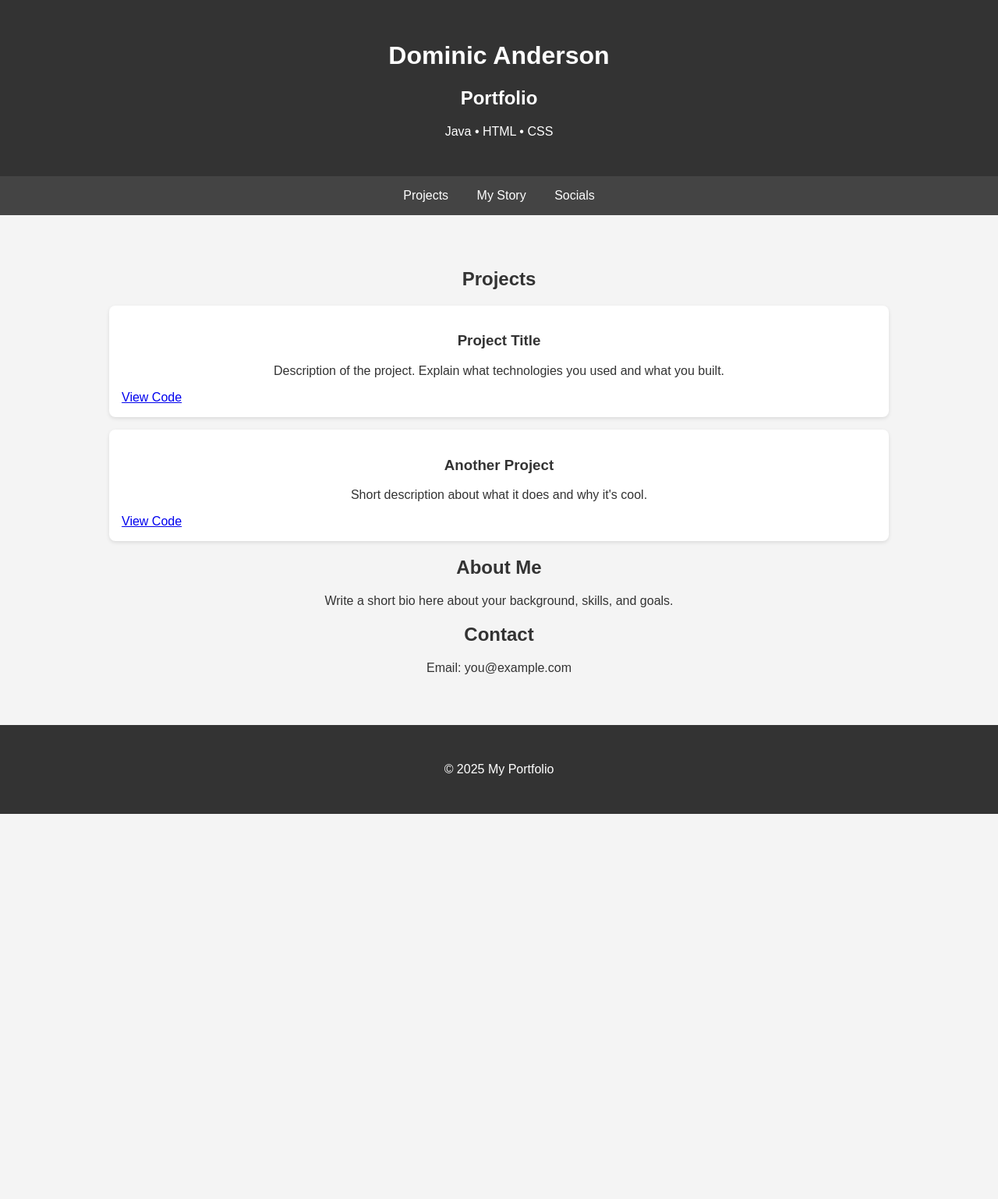
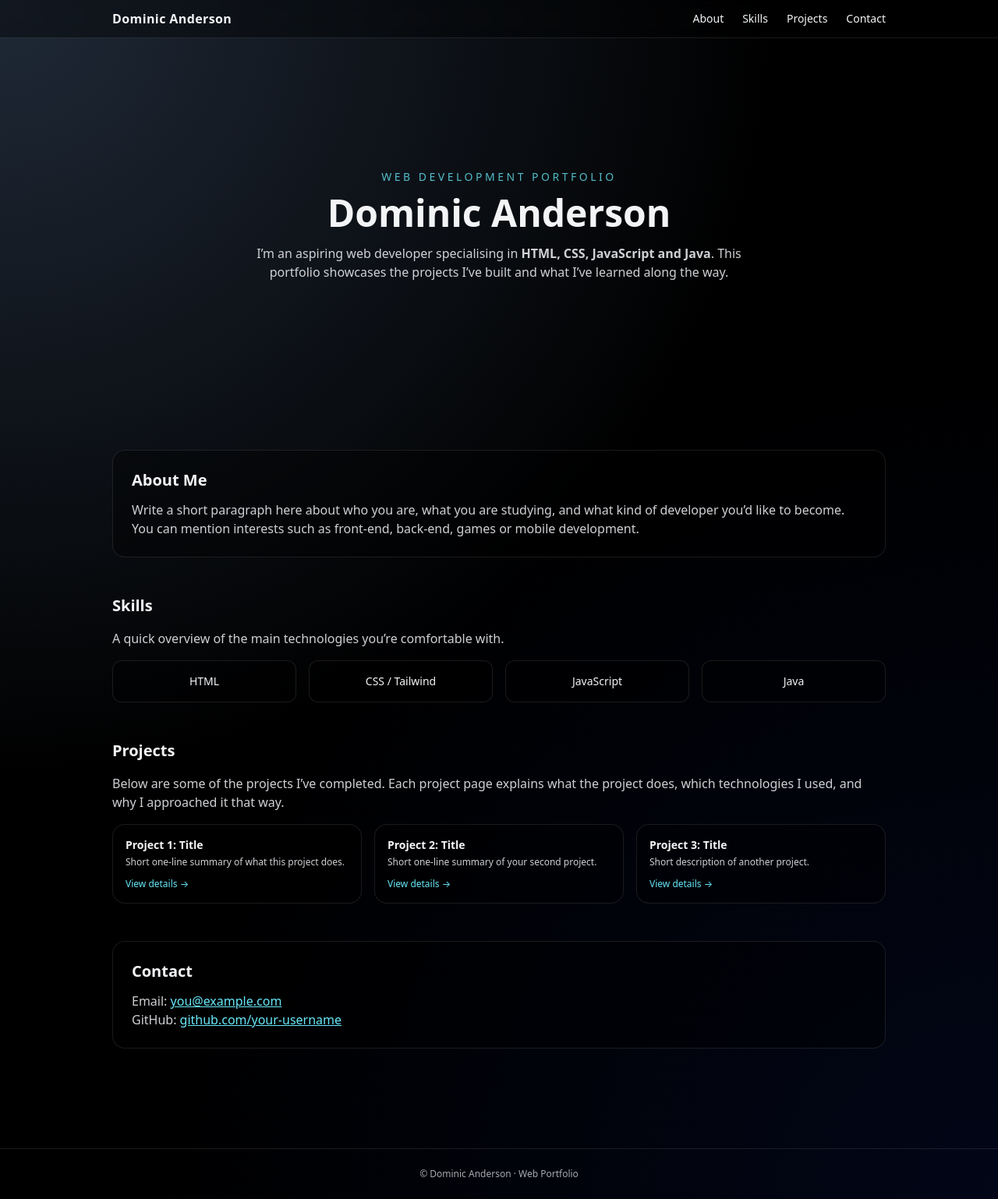
Before and after one commit to dga2102/w4-portfolio, a plain HTML site: page index.html in a window 1280 px wide. Shown: the whole page at 78% size. Before the commit the page ends 1044 px from the top, so only its background shows below. Drawn offline with nearby package versions, Linux system fonts and the light colour scheme.

Commit message:
main skeleton and background added

```diff
--- a/index.html
+++ b/index.html
@@ -3,103 +3,158 @@
 <head>
   <meta charset="UTF-8" />
   <meta name="viewport" content="width=device-width, initial-scale=1.0" />
-  <title>My Portfolio</title>
-  <style>
-    h1, h2, h3, p {
-      text-align: center;
-    }
-    body {
-      font-family: Arial, sans-serif;
-      margin: 0;
-      background: #f4f4f4;
-      color: #333;
-    }
+  <title>Dominic Anderson | Web Portfolio</title>
 
-    header {
-      background: #333;
-      color: #fff;
-      padding: 2rem;
-      text-align: center;
-    }
+  <!-- Tailwind CSS CDN -->
+  <script src="https://cdn.tailwindcss.com"></script>
 
-    nav {
-      background: #444;
-      padding: 1rem;
-      text-align: center;
-    }
+  <!-- Your custom CSS -->
+  <link rel="stylesheet" href="style.css" />
+</head>
+<body class="text-gray-100">
 
-    nav a {
-      color: #fff;
-      margin: 0 1rem;
-      text-decoration: none;
-    }
+  <div class="min-h-screen">
+    <!-- NAVBAR -->
+    <header class="backdrop-blur bg-black/40 sticky top-0 z-20 border-b border-white/10">
+      <nav class="max-w-5xl mx-auto flex items-center justify-between px-4 py-3">
+        <a href="index.html" class="font-semibold tracking-wide">
+          Dominic Anderson
+        </a>
 
-    .container {
-      max-width: 1000px;
-      margin: 2rem auto;
-      padding: 1rem;
-    }
+        <!-- Desktop links -->
+        <ul id="nav-links" class="hidden md:flex gap-6 text-sm">
+          <li><a href="#about" class="hover:text-cyan-300">About</a></li>
+          <li><a href="#skills" class="hover:text-cyan-300">Skills</a></li>
+          <li><a href="#projects" class="hover:text-cyan-300">Projects</a></li>
+          <li><a href="#contact" class="hover:text-cyan-300">Contact</a></li>
+        </ul>
 
-    .project {
-      background: #fff;
-      padding: 1rem;
-      margin-bottom: 1rem;
-      border-radius: 8px;
-      box-shadow: 0 2px 5px rgba(0,0,0,0.1);
-    }
+        <!-- Mobile button -->
+        <button id="menu-toggle" class="md:hidden border border-white/30 rounded px-3 py-1 text-xs">
+          Menu
+        </button>
+      </nav>
 
-    footer {
-      text-align: center;
-      padding: 2rem;
-      background: #333;
-      color: #fff;
-      margin-top: 2rem;
-    }
-  </style>
-</head>
-<body>
-  <header>
-    <h1>Dominic Anderson</h1>
-    <h2 style="font-weight:bold; margin-top:0.5rem;">Portfolio</h2>
-    <p>Java • HTML • CSS</p>
-  </header>
+      <!-- Mobile menu -->
+      <div id="mobile-menu" class="md:hidden hidden border-t border-white/10 bg-black/70">
+        <ul class="px-4 py-2 space-y-1 text-sm">
+          <li><a href="#about" class="block py-1">About</a></li>
+          <li><a href="#skills" class="block py-1">Skills</a></li>
+          <li><a href="#projects" class="block py-1">Projects</a></li>
+          <li><a href="#contact" class="block py-1">Contact</a></li>
+        </ul>
+      </div>
+    </header>
 
-  <nav>
-    <a href="#projects">Projects</a>
-    <a href="#about">My Story</a>
-    <a href="#contact">Socials</a>
-  </nav>
+    <!-- MAIN CONTENT -->
+    <main class="max-w-5xl mx-auto px-4 pb-16">
+      <!-- HERO / OPENING STATEMENT -->
+      <section class="min-h-[60vh] flex flex-col items-center justify-center text-center">
+        <p class="text-xs md:text-sm uppercase tracking-[0.25em] text-cyan-300/80">
+          Web Development Portfolio
+        </p>
+        <h1 class="text-4xl md:text-5xl font-bold mt-3">
+          Dominic Anderson
+        </h1>
+        <p class="mt-4 max-w-2xl text-sm md:text-base text-gray-200/90 leading-relaxed">
+          I’m an aspiring web developer specialising in
+          <span class="font-semibold">HTML, CSS, JavaScript and Java</span>.
+          This portfolio showcases the projects I’ve built and what I’ve learned along the way.
+        </p>
+      </section>
 
-  <div class="container">
-    <section id="projects">
-      <h2>Projects</h2>
+      <!-- ABOUT -->
+      <section id="about" class="mt-12 bg-black/40 rounded-2xl p-6 border border-white/10">
+        <h2 class="text-xl font-semibold mb-3">About Me</h2>
+        <p class="text-sm md:text-base text-gray-200/90 leading-relaxed">
+          Write a short paragraph here about who you are, what you are studying,
+          and what kind of developer you’d like to become. You can mention interests
+          such as front-end, back-end, games or mobile development.
+        </p>
+      </section>
 
-      <div class="project">
-        <h3>Project Title</h3>
-        <p>Description of the project. Explain what technologies you used and what you built.</p>
-        <a href="#">View Code</a>
-      </div>
+      <!-- SKILLS -->
+      <section id="skills" class="mt-12">
+        <h2 class="text-xl font-semibold mb-4">Skills</h2>
+        <p class="text-sm md:text-base text-gray-200/90 mb-4">
+          A quick overview of the main technologies you’re comfortable with.
+        </p>
+        <div class="grid grid-cols-2 md:grid-cols-4 gap-4 text-sm">
+          <div class="bg-black/40 border border-white/10 rounded-xl p-4 text-center">HTML</div>
+          <div class="bg-black/40 border border-white/10 rounded-xl p-4 text-center">CSS / Tailwind</div>
+          <div class="bg-black/40 border border-white/10 rounded-xl p-4 text-center">JavaScript</div>
+          <div class="bg-black/40 border border-white/10 rounded-xl p-4 text-center">Java</div>
+        </div>
+      </section>
 
-      <div class="project">
-        <h3>Another Project</h3>
-        <p>Short description about what it does and why it's cool.</p>
-        <a href="#">View Code</a>
-      </div>
-    </section>
+      <!-- PROJECTS -->
+      <section id="projects" class="mt-12">
+        <h2 class="text-xl font-semibold mb-4">Projects</h2>
+        <p class="text-sm md:text-base text-gray-200/90 mb-4">
+          Below are some of the projects I’ve completed. Each project page explains what
+          the project does, which technologies I used, and why I approached it that way.
+        </p>
 
-    <section id="about">
-      <h2>About Me</h2>
-      <p>Write a short bio here about your background, skills, and goals.</p>
-    </section>
+        <div class="grid md:grid-cols-3 gap-4 text-sm">
+          <!-- Project 1 -->
+          <a href="project-1.html"
+             class="bg-black/40 border border-white/10 rounded-2xl p-4 flex flex-col justify-between hover:border-cyan-300/80 transition">
+            <div>
+              <h3 class="font-semibold mb-1">Project 1: Title</h3>
+              <p class="text-gray-200/90 text-xs">
+                Short one-line summary of what this project does.
+              </p>
+            </div>
+            <p class="mt-3 text-xs text-cyan-300">View details →</p>
+          </a>
 
-    <section id="contact">
-      <h2>Contact</h2>
-      <p>Email: you@example.com</p>
-    </section>
+          <!-- Project 2 -->
+          <a href="project-2.html"
+             class="bg-black/40 border border-white/10 rounded-2xl p-4 flex flex-col justify-between hover:border-cyan-300/80 transition">
+            <div>
+              <h3 class="font-semibold mb-1">Project 2: Title</h3>
+              <p class="text-gray-200/90 text-xs">
+                Short one-line summary of your second project.
+              </p>
+            </div>
+            <p class="mt-3 text-xs text-cyan-300">View details →</p>
+          </a>
+
+          <!-- Project 3 -->
+          <a href="project-3.html"
+             class="bg-black/40 border border-white/10 rounded-2xl p-4 flex flex-col justify-between hover:border-cyan-300/80 transition">
+            <div>
+              <h3 class="font-semibold mb-1">Project 3: Title</h3>
+              <p class="text-gray-200/90 text-xs">
+                Short description of another project.
+              </p>
+            </div>
+            <p class="mt-3 text-xs text-cyan-300">View details →</p>
+          </a>
+        </div>
+      </section>
+
+      <!-- CONTACT -->
+      <section id="contact" class="mt-12 bg-black/40 rounded-2xl p-6 border border-white/10">
+        <h2 class="text-xl font-semibold mb-3">Contact</h2>
+        <p class="text-sm md:text-base text-gray-200/90">
+          Email:
+          <a href="mailto:you@example.com" class="text-cyan-300 underline">
+            you@example.com
+          </a><br />
+          GitHub:
+          <a href="https://github.com/your-username" class="text-cyan-300 underline" target="_blank">
+            github.com/your-username
+          </a>
+        </p>
+      </section>
+    </main>
+
+    <footer class="border-t border-white/10 mt-16 py-6 text-center text-xs text-gray-300/80">
+      © <span id="year"></span> Dominic Anderson · Web Portfolio
+    </footer>
   </div>
 
-  <footer>
-    <p>© 2025 My Portfolio</p>
-  </footer>
+  <script src="script.js"></script>
 </body>
 </html>
--- /dev/null
+++ b/style.css
@@ -0,0 +1,36 @@
+/* Global styling shared by all pages */
+
+html {
+  scroll-behavior: smooth;
+}
+
+/* Dark, sleek background */
+body {
+  margin: 0;
+  font-family: system-ui, -apple-system, BlinkMacSystemFont, "Segoe UI", sans-serif;
+  color: #e5e7eb;
+  background:
+    radial-gradient(circle at top left, #1f2937 0, transparent 50%),
+    radial-gradient(circle at bottom right, #020617 0, #000 55%);
+}
+
+/* If you later add your own image, you can do this instead:
+
+body {
+  margin: 0;
+  font-family: system-ui, -apple-system, BlinkMacSystemFont, "Segoe UI", sans-serif;
+  color: #e5e7eb;
+  background: url('images/bg.png');
+  background-size: 110% 110%;
+  background-repeat: no-repeat;
+  background-position: center;
+  animation: pan 40s linear infinite;
+}
+
+@keyframes pan {
+  0% { background-position: 0% 0%; }
+  50% { background-position: 50% 20%; }
+  100% { background-position: 0% 0%; }
+}
+
+*/
```
Also changed, not shown: project-1.html (added, +74 -0 lines), A_collection_of_three_digital_backgrounds_with_sub.png (added).
